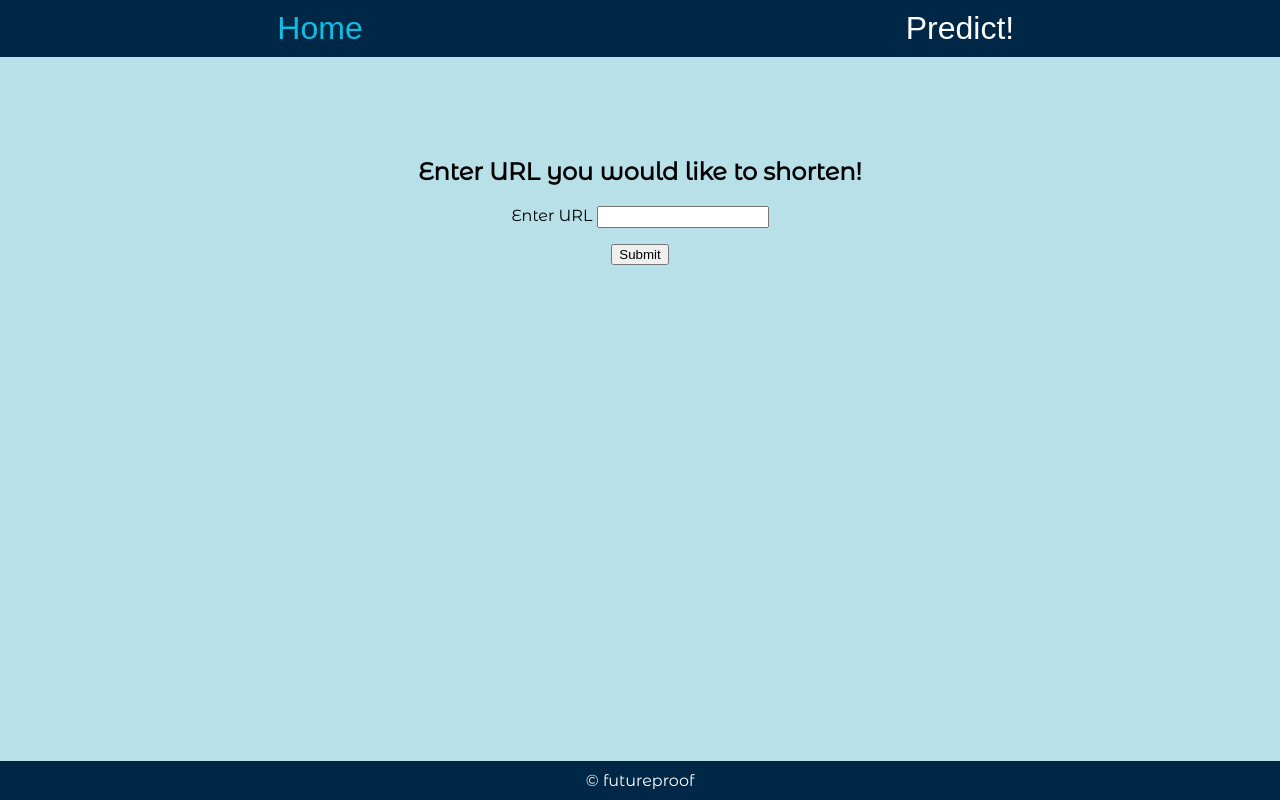
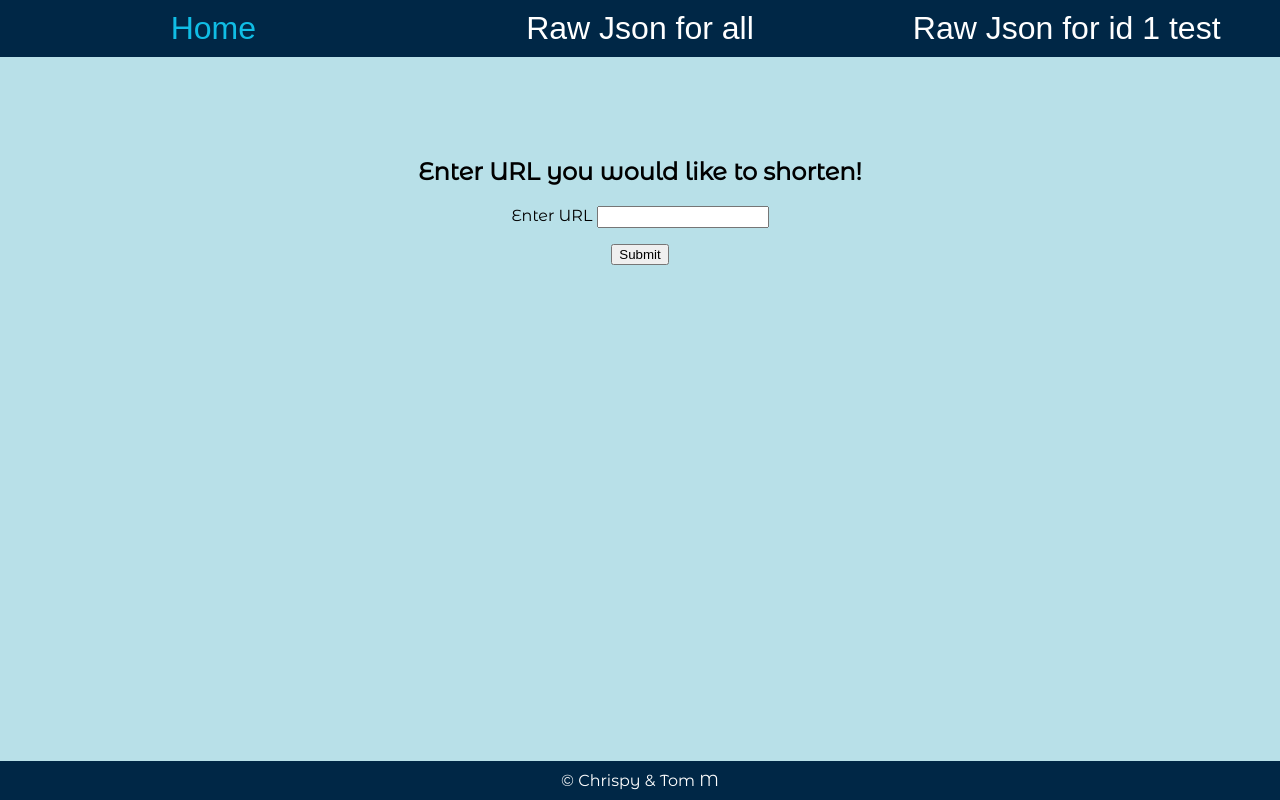
Before and after one commit to millman97/url-shortener, a Flask app: page / in a window 1280 px wide. Run offline with Flask 2, Linux system fonts and the light colour scheme; parts of the project's set-up code (start-up, migrations or seed data) failed here and were passed over; some web fonts are replaced.

Commit message:
adjust layout.html, add links

```diff
--- a/templates/layout.html
+++ b/templates/layout.html
@@ -12,7 +12,8 @@
 <body>
     <nav>
         <a href="/">Home</a>
-        <a href="/prediction">Predict!</a>
+        <a href="/api">Raw Json for all</a>
+        <a href="/api/1">Raw Json for id 1 test</a>
     </nav>
     <main>
         {% block content %}
@@ -20,7 +21,7 @@
         {% endblock %}
     </main>
     <footer>
-        &copy; futureproof
+        &copy; Chrispy & Tom M
     </footer>
 </body>
 </html>
```
